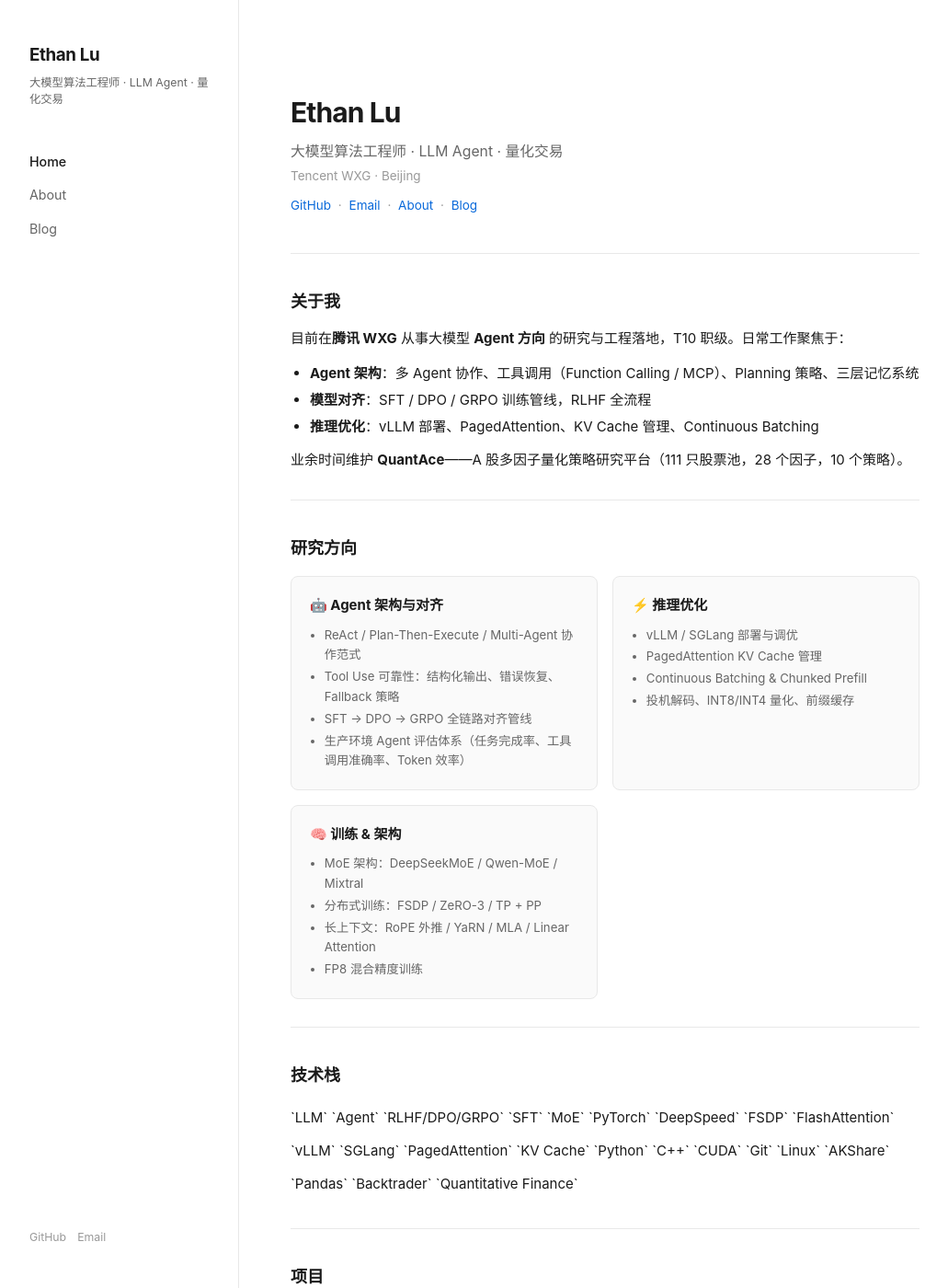
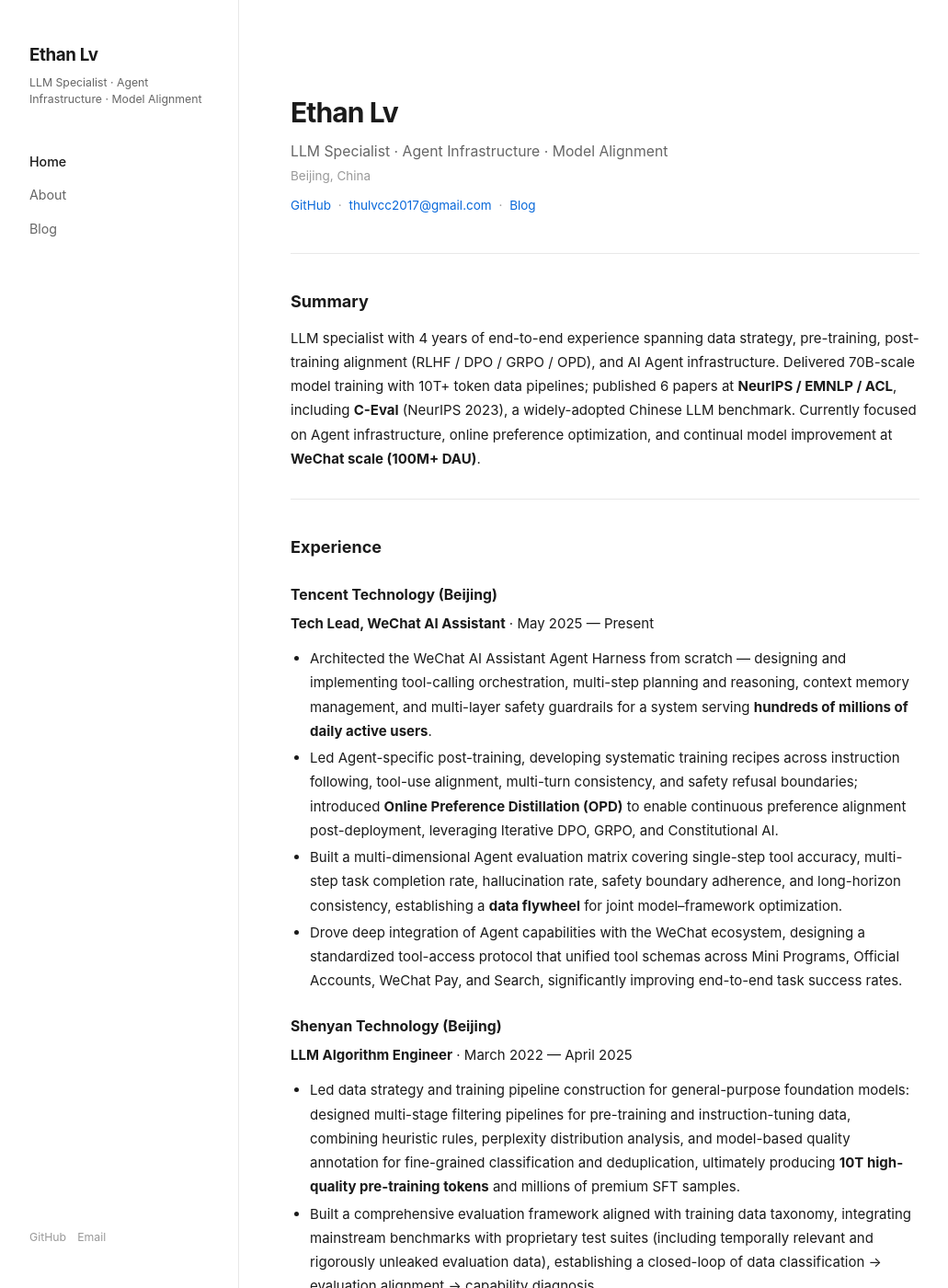
Before and after one commit to lvcc2018/lvcc2018.github.io, a Jekyll site: the page built from index.md, in a window 1280 px wide and 1400 px high. Shown: the whole window at 92% size, without its empty margins (0-1031 px from the left). Built offline with Jekyll 4.4.1, drawn with Linux system fonts in a browser that asks for light colours; some of the changed text lies outside the part shown.

Commit message:
rewrite homepage in English with full resume: experience, education, publications, skills

```diff
--- a/_config.yml
+++ b/_config.yml
@@ -1,7 +1,7 @@
-title: LLM Researcher & Quant
-description: 大模型算法工程师 · LLM Agent · 量化交易
+title: Ethan Lv
+description: LLM Specialist · Agent Infrastructure · Model Alignment
 url: https://lvcc2018.github.io
-author: Ethan Lu
+author: Ethan Lv
 email: thulvcc2017@gmail.com
 
 markdown: kramdown
--- a/css/site.css
+++ b/css/site.css
@@ -237,6 +237,34 @@
   white-space: nowrap;
 }
 
+/* ===== Skills Grid ===== */
+.skills-grid {
+  display: grid;
+  grid-template-columns: 1fr 1fr;
+  gap: 14px;
+  margin: 1em 0 2em;
+}
+
+.skill-block {
+  background: var(--card-bg);
+  border: 1px solid var(--border);
+  border-radius: 8px;
+  padding: 16px 18px;
+}
+
+.skill-block h3 {
+  margin: 0 0 6px;
+  font-size: 0.95em;
+  font-weight: 600;
+}
+
+.skill-block p {
+  margin: 0;
+  font-size: 0.85em;
+  color: var(--text-muted);
+  line-height: 1.6;
+}
+
 /* ===== Post List ===== */
 .post-list-home {
   margin-top: 0.8em;
@@ -321,7 +349,8 @@
     padding: 32px 24px 40px;
   }
 
-  .research-grid {
+  .research-grid,
+  .skills-grid {
     grid-template-columns: 1fr;
   }
 
--- a/index.md
+++ b/index.md
@@ -1,19 +1,17 @@
 ---
-title: Ethan Lu
+title: Ethan Lv
 layout: home
 ---
 
 <div class="hero">
   <div class="hero-text">
-    <h1>Ethan Lu</h1>
-    <p class="subtitle">大模型算法工程师 · LLM Agent · 量化交易</p>
-    <p class="location">Tencent WXG · Beijing</p>
+    <h1>Ethan Lv</h1>
+    <p class="subtitle">LLM Specialist · Agent Infrastructure · Model Alignment</p>
+    <p class="location">Beijing, China</p>
     <p class="social-links">
       <a href="https://github.com/lvcc2018">GitHub</a>
       <span class="sep">·</span>
-      <a href="mailto:thulvcc2017@gmail.com">Email</a>
-      <span class="sep">·</span>
-      <a href="/about">About</a>
+      <a href="mailto:thulvcc2017@gmail.com">thulvcc2017@gmail.com</a>
       <span class="sep">·</span>
       <a href="/blog">Blog</a>
     </p>
@@ -22,94 +20,107 @@
 
 ---
 
-## 关于我
+## Summary
 
-目前在**腾讯 WXG** 从事大模型 **Agent 方向** 的研究与工程落地，T10 职级。日常工作聚焦于：
-
-- **Agent 架构**：多 Agent 协作、工具调用（Function Calling / MCP）、Planning 策略、三层记忆系统
-- **模型对齐**：SFT / DPO / GRPO 训练管线，RLHF 全流程
-- **推理优化**：vLLM 部署、PagedAttention、KV Cache 管理、Continuous Batching
-
-业余时间维护 **QuantAce**——A 股多因子量化策略研究平台（111 只股票池，28 个因子，10 个策略）。
+LLM specialist with 4 years of end-to-end experience spanning data strategy, pre-training, post-training alignment (RLHF / DPO / GRPO / OPD), and AI Agent infrastructure. Delivered 70B-scale model training with 10T+ token data pipelines; published 6 papers at **NeurIPS / EMNLP / ACL**, including **C-Eval** (NeurIPS 2023), a widely-adopted Chinese LLM benchmark. Currently focused on Agent infrastructure, online preference optimization, and continual model improvement at **WeChat scale (100M+ DAU)**.
 
 ---
 
-## 研究方向
+## Experience
 
-<div class="research-grid">
+### Tencent Technology (Beijing)
+**Tech Lead, WeChat AI Assistant** · May 2025 — Present
 
-<div class="research-card">
-<h3>🤖 Agent 架构与对齐</h3>
-<ul>
-  <li>ReAct / Plan-Then-Execute / Multi-Agent 协作范式</li>
-  <li>Tool Use 可靠性：结构化输出、错误恢复、Fallback 策略</li>
-  <li>SFT → DPO → GRPO 全链路对齐管线</li>
-  <li>生产环境 Agent 评估体系（任务完成率、工具调用准确率、Token 效率）</li>
-</ul>
+- Architected the WeChat AI Assistant Agent Harness from scratch — designing and implementing tool-calling orchestration, multi-step planning and reasoning, context memory management, and multi-layer safety guardrails for a system serving **hundreds of millions of daily active users**.
+- Led Agent-specific post-training, developing systematic training recipes across instruction following, tool-use alignment, multi-turn consistency, and safety refusal boundaries; introduced **Online Preference Distillation (OPD)** to enable continuous preference alignment post-deployment, leveraging Iterative DPO, GRPO, and Constitutional AI.
+- Built a multi-dimensional Agent evaluation matrix covering single-step tool accuracy, multi-step task completion rate, hallucination rate, safety boundary adherence, and long-horizon consistency, establishing a **data flywheel** for joint model–framework optimization.
+- Drove deep integration of Agent capabilities with the WeChat ecosystem, designing a standardized tool-access protocol that unified tool schemas across Mini Programs, Official Accounts, WeChat Pay, and Search, significantly improving end-to-end task success rates.
+
+### Shenyan Technology (Beijing)
+**LLM Algorithm Engineer** · March 2022 — April 2025
+
+- Led data strategy and training pipeline construction for general-purpose foundation models: designed multi-stage filtering pipelines for pre-training and instruction-tuning data, combining heuristic rules, perplexity distribution analysis, and model-based quality annotation for fine-grained classification and deduplication, ultimately producing **10T high-quality pre-training tokens** and millions of premium SFT samples.
+- Built a comprehensive evaluation framework aligned with training data taxonomy, integrating mainstream benchmarks with proprietary test suites (including temporally relevant and rigorously unleaked evaluation data), establishing a closed-loop of data classification → evaluation alignment → capability diagnosis.
+- Designed a **Scaling Law experiment matrix** grounded in fine-grained data labeling, systematically validating the impact of data mixture ratios, hyperparameters, and curriculum strategies on loss convergence and downstream performance across small-scale models (100M–several B), identifying optimal pre-training recipes that generalized successfully to the full 70B model series.
+- Led multi-dimensional capability improvement initiatives: executed phased **long-context extension (8K → 32K → 128K)** via RoPE base-frequency tuning, data-mixture optimization, and progressive training; simultaneously drove specialized enhancements in STEM reasoning and code generation, with results approaching state-of-the-art models of comparable scale.
+- For the financial vertical domain, constructed **100B high-quality CPT data** from 40T+ raw multi-source corpora; designed and implemented a document-level curriculum learning scheme that organized training data by difficulty and inter-document semantic similarity, combined with dynamic hyperparameter scheduling to effectively mitigate catastrophic forgetting.
+- Delivered long-text summarization and intelligent Q&A product features atop internal LLMs by decomposing tasks into evaluable sub-modules (extraction–compression–rewriting–verification), performing independent data synthesis, quality filtering, and targeted training per module, forming a reusable data flywheel.
+- Applied **DPO training** on auto-constructed preference pairs to substantially reduce hallucination and repetitive generation; implemented **GRPO training** with citation recall as the reward signal, achieving a step-change improvement in generated citation accuracy.
+
+---
+
+## Education
+
+### Tsinghua University
+**M.S. in Computer Science and Technology** · 2021 — 2024
+Research focus: Natural Language Processing and Large Language Models
+
+### Tsinghua University
+**B.S. in Computer Science and Technology** · 2017 — 2021
+
+---
+
+## Publications
+
+1. **GATEAU: Selecting Influential Samples for Long Context Alignment**
+   Si et al. · *EMNLP 2025*
+
+2. **Document Segmentation Matters for Retrieval-Augmented Generation**
+   Wang et al. · *ACL 2025 Findings*
+
+3. **HyperLoRA: Efficient Cross-task Generalization via Constrained Low-Rank Adapters Generation**
+   Lv et al. · *EMNLP 2024 Findings*
+
+4. **C-Eval: A Multi-Level Multi-Discipline Chinese Evaluation Suite for Foundation Models**
+   Huang et al. · *NeurIPS 2023 (Datasets & Benchmarks)*
+
+5. **Sememe Prediction for BabelNet Synsets using Multilingual and Multimodal Information**
+   Qi, Lv et al. · *ACL 2022 Findings*
+
+6. **Temporal Cross-Effects in Knowledge Tracing**
+   Wang et al. · *WSDM 2021*
+
+---
+
+## Skills
+
+<div class="skills-grid">
+
+<div class="skill-block">
+<h3>LLM Training & Alignment</h3>
+<p>Scaling Law experiments & pre-training strategy, SFT data strategy, Iterative DPO / GRPO / OPD / Constitutional AI, CPT with anti-forgetting techniques</p>
 </div>
 
-<div class="research-card">
-<h3>⚡ 推理优化</h3>
-<ul>
-  <li>vLLM / SGLang 部署与调优</li>
-  <li>PagedAttention KV Cache 管理</li>
-  <li>Continuous Batching & Chunked Prefill</li>
-  <li>投机解码、INT8/INT4 量化、前缀缓存</li>
-</ul>
+<div class="skill-block">
+<h3>AI Agent Systems</h3>
+<p>Agent framework architecture, function calling & tool orchestration, multi-step planning & reasoning chains, memory & context management, safety guardrails</p>
 </div>
 
-<div class="research-card">
-<h3>🧠 训练 & 架构</h3>
-<ul>
-  <li>MoE 架构：DeepSeekMoE / Qwen-MoE / Mixtral</li>
-  <li>分布式训练：FSDP / ZeRO-3 / TP + PP</li>
-  <li>长上下文：RoPE 外推 / YaRN / MLA / Linear Attention</li>
-  <li>FP8 混合精度训练</li>
-</ul>
+<div class="skill-block">
+<h3>Data Engineering</h3>
+<p>Large-scale corpus filtering & deduplication (10T+), data synthesis & augmentation, automated annotation & classification, multi-dimensional data evaluation</p>
+</div>
+
+<div class="skill-block">
+<h3>Model Evaluation</h3>
+<p>Benchmark construction (C-Eval), multi-dimensional capability diagnosis, fair evaluation design, unleaked evaluation data management</p>
+</div>
+
+<div class="skill-block">
+<h3>Specialized Capabilities</h3>
+<p>Long-context extension (128K), RAG system design & optimization, STEM / code / reasoning enhancement, catastrophic forgetting mitigation</p>
+</div>
+
+<div class="skill-block">
+<h3>Tech Stack</h3>
+<p>Python, PyTorch, DeepSpeed, Transformers, distributed training (FSDP / Megatron), vector databases & retrieval systems</p>
 </div>
 
 </div>
 
 ---
 
-## 技术栈
-
-<div class="skills">
-
-`LLM` `Agent` `RLHF/DPO/GRPO` `SFT` `MoE`
-`PyTorch` `DeepSpeed` `FSDP` `FlashAttention`
-`vLLM` `SGLang` `PagedAttention` `KV Cache`
-`Python` `C++` `CUDA` `Git` `Linux`
-`AKShare` `Pandas` `Backtrader` `Quantitative Finance`
-
-</div>
-
----
-
-## 项目
-
-### LLM Agent 平台 · *Tencent WXG*
-
-企业级 Agent 推理平台，支持工具调用、RAG、多 Agent 编排。在生产环境中服务 **百万级用户**。
-
-核心技术决策：
-- 工具调用标准化（OpenAI Function Calling / Anthropic 兼容）
-- 多 Agent 通信机制（共享上下文 vs 消息传递）
-- RAG 管线：Hybrid Search（向量 + BM25）+ BGE-Reranker
-- 推理服务化：vLLM + Prefix Caching + INT8 KV Cache
-
-### QuantAce · 量化策略研究平台
-
-基于 A 股市场的多因子量化策略研究系统。[[GitHub](https://github.com/lvcc2018/QuantAce)]
-
-- **股票池**：111 只 A 股，覆盖主板 + 创业板 + 科创板
-- **因子库**：28 个因子（估值、动量、质量、波动率等维度）
-- **策略**：10 个策略，涨跌停限制模拟
-- **技术栈**：AKShare 数据源 + Parquet 缓存 + Backtrader 回测 + LightGBM 预测
-
----
-
-## 📝 最新文章
+## 📝 Blog
 
 <div class="post-list-home">
 {% for post in site.posts limit:5 %}
@@ -121,4 +132,4 @@
 {% endfor %}
 </div>
 
-[📚 全部文章 →](/blog)
+[📚 All posts →](/blog)
```
